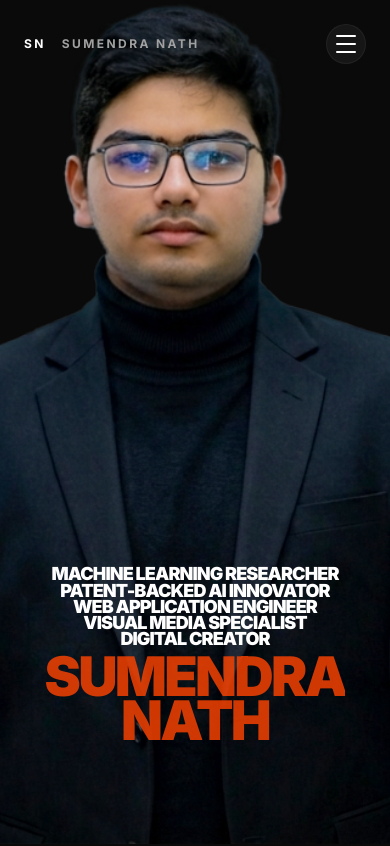
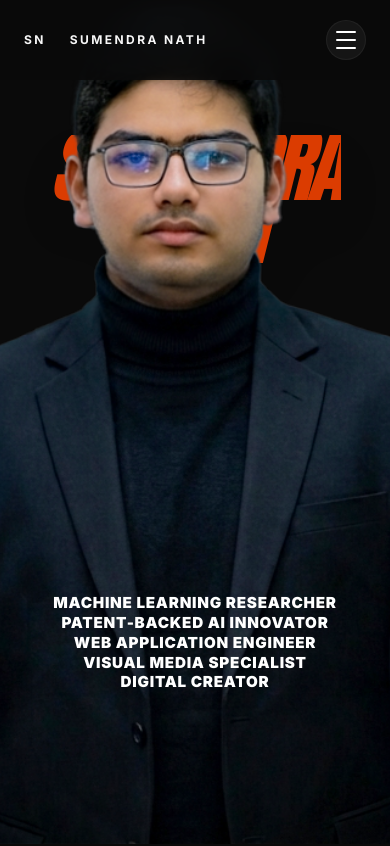
Before and after one commit to Sumendranath53/My-Portfolio, a Next.js app: page / in a window 390 px wide. Shown: the top 846 px of the page. Built offline with nearby package versions, Linux system fonts and the light colour scheme.

Commit message:
style: update mobile viewport design layout and navbar branding

```diff
--- a/src/components/AntiGravityHero.tsx
+++ b/src/components/AntiGravityHero.tsx
@@ -33,13 +33,21 @@ export default function AntiGravityHero() {
         delay: 0.3,
       });
 
-      tl.to(".role-line", {
+      tl.to(".role-line-desktop", {
         x: "0%",
         opacity: 1,
         duration: 1.0,
         stagger: 0.15,
         ease: "power3.out",
       }, "-=0.4");
+
+      tl.to(".role-line-mobile", {
+        x: "0%",
+        opacity: 1,
+        duration: 1.0,
+        stagger: 0.15,
+        ease: "power3.out",
+      }, "<");
 
       // 2. Hover ripple effect on the portrait image
       const portrait = portraitRef.current;
@@ -121,12 +129,18 @@ export default function AntiGravityHero() {
         ref={containerRef}
         className="relative w-full h-screen overflow-hidden bg-neutral-950 text-white flex items-center justify-center font-sans"
       >
-        {/* Layer 1: Desktop Background Text (Z: 10) */}
+        {/* Layer 1: Background Text (Z: 10) */}
         <div
           ref={textLayerRef}
-          className="hidden md:flex absolute z-10 w-full bottom-0 left-0 justify-center pointer-events-none"
+          className="absolute z-10 w-full top-[16%] md:top-auto md:bottom-0 left-0 flex justify-center pointer-events-none"
         >
-          <h1 className="text-[18vw] leading-[0.8] font-black text-[#FF4500] uppercase tracking-tighter text-center drop-shadow-2xl opacity-90 overflow-hidden">
+          <h1
+            className="text-[20.5vw] md:text-[18vw] leading-[0.8] font-black text-[#FF4500] uppercase tracking-tighter text-center drop-shadow-2xl opacity-[0.95] overflow-hidden"
+            style={{
+              fontFamily: 'Impact, Haettenschweiler, "Arial Narrow Bold", sans-serif',
+              fontStyle: 'italic',
+            }}
+          >
             <span className="inline-block translate-y-[100%] opacity-0 sn-word">SUMENDRA</span><br />
             <span className="inline-block translate-y-[100%] opacity-0 sn-word">NATH</span>
           </h1>
@@ -161,27 +175,23 @@ export default function AntiGravityHero() {
           {/* Desktop Left-Aligned Vertical Block */}
           <div className="hidden md:block absolute top-32 left-12 pointer-events-auto mix-blend-difference">
             <p className="text-3xl md:text-5xl font-black uppercase leading-[0.9] tracking-tighter text-white">
-              <span className="inline-block translate-x-[50px] opacity-0 role-line">Machine Learning Researcher</span><br />
-              <span className="inline-block translate-x-[50px] opacity-0 role-line">Patent-Backed AI Innovator</span><br />
-              <span className="inline-block translate-x-[50px] opacity-0 role-line">Web Application Engineer</span><br />
-              <span className="inline-block translate-x-[50px] opacity-0 role-line">Visual Media Specialist</span><br />
-              <span className="inline-block translate-x-[50px] opacity-0 role-line">Digital Creator</span>
+              <span className="inline-block translate-x-[50px] opacity-0 role-line-desktop">Machine Learning Researcher</span><br />
+              <span className="inline-block translate-x-[50px] opacity-0 role-line-desktop">Patent-Backed AI Innovator</span><br />
+              <span className="inline-block translate-x-[50px] opacity-0 role-line-desktop">Web Application Engineer</span><br />
+              <span className="inline-block translate-x-[50px] opacity-0 role-line-desktop">Visual Media Specialist</span><br />
+              <span className="inline-block translate-x-[50px] opacity-0 role-line-desktop">Digital Creator</span>
             </p>
           </div>
 
-          {/* Mobile Combined Block (Stacked vertically, Z: 30 above image) */}
-          <div className="absolute bottom-[12vh] left-4 right-4 text-center md:hidden flex flex-col items-center gap-2 pointer-events-none">
-            <p className="text-lg md:text-5xl font-black uppercase leading-[0.9] tracking-tighter text-white pointer-events-auto mix-blend-difference">
-              <span className="inline-block translate-x-[50px] opacity-0 role-line">Machine Learning Researcher</span><br />
-              <span className="inline-block translate-x-[50px] opacity-0 role-line">Patent-Backed AI Innovator</span><br />
-              <span className="inline-block translate-x-[50px] opacity-0 role-line">Web Application Engineer</span><br />
-              <span className="inline-block translate-x-[50px] opacity-0 role-line">Visual Media Specialist</span><br />
-              <span className="inline-block translate-x-[50px] opacity-0 role-line">Digital Creator</span>
+          {/* Mobile Roles Overlay (Z: 30 over the black suit) */}
+          <div className="absolute bottom-[18%] left-4 right-4 text-center md:hidden flex flex-col items-center pointer-events-none">
+            <p className="text-[3.9vw] xs:text-[14px] font-black uppercase leading-[1.3] tracking-[0.05em] text-white pointer-events-auto">
+              <span className="inline-block translate-x-[50px] opacity-0 role-line-mobile">Machine Learning Researcher</span><br />
+              <span className="inline-block translate-x-[50px] opacity-0 role-line-mobile">Patent-Backed AI Innovator</span><br />
+              <span className="inline-block translate-x-[50px] opacity-0 role-line-mobile">Web Application Engineer</span><br />
+              <span className="inline-block translate-x-[50px] opacity-0 role-line-mobile">Visual Media Specialist</span><br />
+              <span className="inline-block translate-x-[50px] opacity-0 role-line-mobile">Digital Creator</span>
             </p>
-            <h1 className="text-[14vw] leading-[0.8] font-black text-[#FF4500] uppercase tracking-tighter drop-shadow-2xl opacity-90 overflow-hidden">
-              <span className="inline-block translate-y-[100%] opacity-0 sn-word">SUMENDRA</span><br />
-              <span className="inline-block translate-y-[100%] opacity-0 sn-word">NATH</span>
-            </h1>
           </div>
 
         </div>
--- a/src/components/Navbar.tsx
+++ b/src/components/Navbar.tsx
@@ -145,8 +145,8 @@ export default function Navbar() {
       <header
         className={`fixed top-0 left-0 w-full z-50 transition-all duration-300 ${
           isScrolled
-            ? "py-4 bg-neutral-950/80 backdrop-blur-md border-b border-white/5 shadow-lg"
-            : "py-6 bg-transparent"
+            ? "py-4 bg-neutral-950/90 backdrop-blur-md border-b border-white/5 shadow-lg"
+            : "py-5 bg-neutral-950/85 backdrop-blur-md md:py-6 md:bg-transparent md:backdrop-blur-none"
         }`}
       >
         <div className="max-w-7xl mx-auto px-6 flex justify-between items-center">
@@ -154,10 +154,10 @@ export default function Navbar() {
           <a
             href="#hero"
             onClick={(e) => handleLinkClick(e, "#hero")}
-            className="flex items-center gap-4 text-xs font-bold tracking-[0.2em] uppercase text-white mix-blend-difference"
+            className="flex items-center gap-6 text-xs font-bold tracking-[0.2em] uppercase text-white mix-blend-difference"
           >
             <span className="text-white">SN</span>
-            <span className="text-neutral-400 hover:text-white transition-colors">Sumendra Nath</span>
+            <span className="text-white hover:text-white transition-colors">Sumendra Nath</span>
           </a>
 
           {/* Desktop Nav Items */}
```
